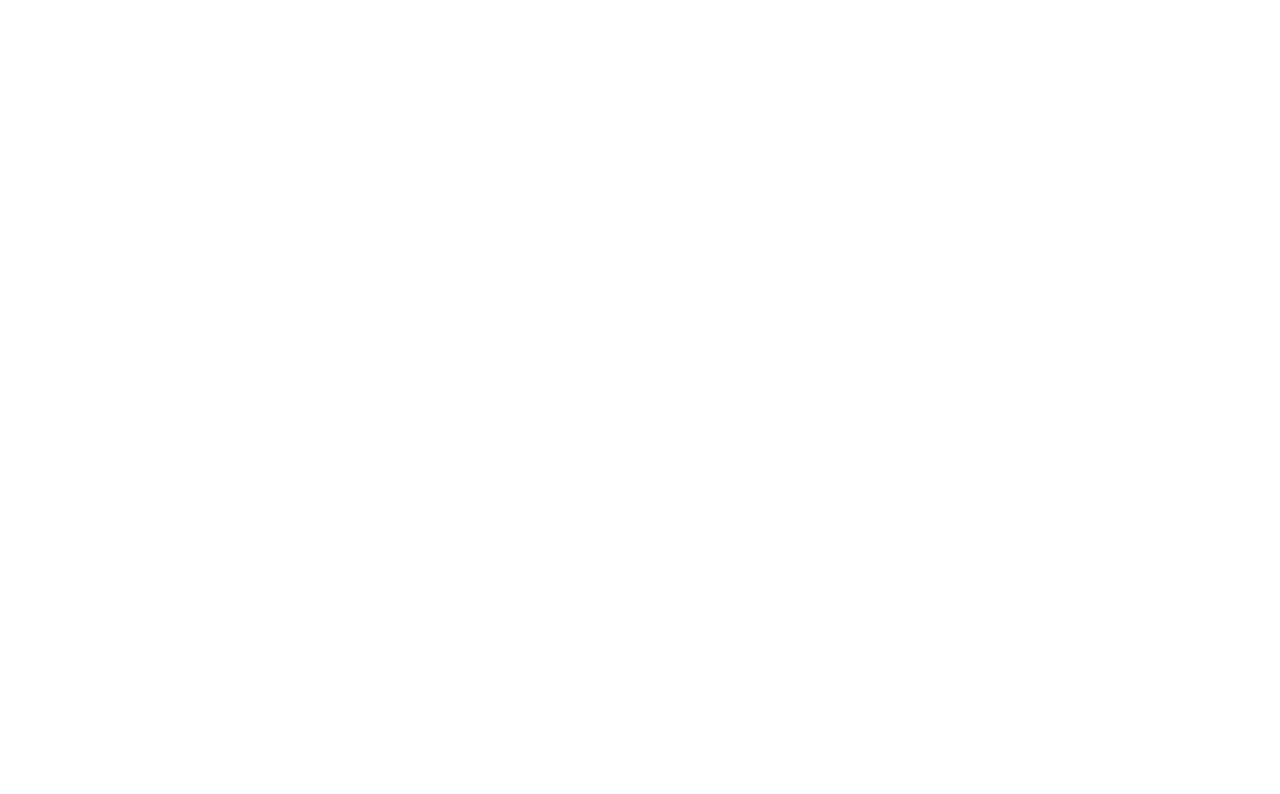
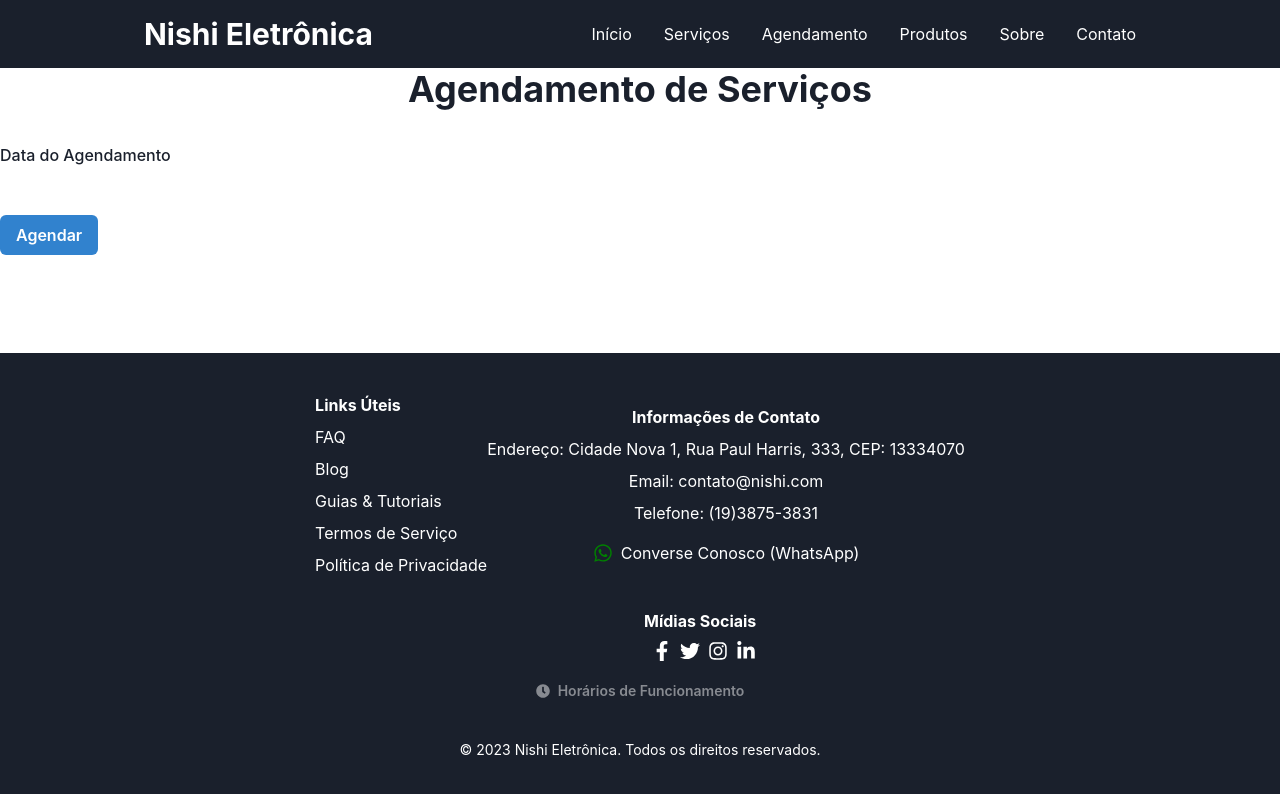
Before and after one commit to Smart624/FrontEnd-PI-4SE, a React (Vite) app: page /agendar in a window 1280 px wide. Before the commit this address had no page. Shown: the top 794 px of the page. Built offline with nearby package versions, Linux system fonts and the light colour scheme.

Commit message:
adicionando o agendar

```diff
--- a/package.json
+++ b/package.json
@@ -20,6 +20,7 @@
     "axios": "^1.5.1",
     "framer-motion": "^10.16.4",
     "react": "^18.2.0",
+    "react-datepicker": "^4.21.0",
     "react-dom": "^18.2.0",
     "react-hook-form": "^7.48.1",
     "react-icons": "^4.11.0",
@@ -27,7 +28,8 @@
     "react-spring": "^9.7.3"
   },
   "devDependencies": {
-    "@types/react": "^18.2.15",
+    "@types/react": "^18.2.37",
+    "@types/react-datepicker": "^4.19.2",
     "@types/react-dom": "^18.2.7",
     "@typescript-eslint/eslint-plugin": "^6.0.0",
     "@typescript-eslint/parser": "^6.0.0",
--- /dev/null
+++ b/src/pages/Scheduling/agendar.tsx
@@ -0,0 +1,76 @@
+import React from 'react';
+import { useForm, SubmitHandler, Controller } from 'react-hook-form';
+import { useNavigate } from 'react-router-dom';
+import {
+    VStack,
+    Box,
+    FormControl,
+    FormLabel,
+    Button,
+    Heading,
+    useToast,
+} from '@chakra-ui/react';
+import DatePicker from 'react-datepicker';
+import 'react-datepicker/dist/react-datepicker.css';
+import Layout from "../../components/Layout";
+
+type FormData = {
+    selectedDate: Date;
+};
+
+const Agendar: React.FC = () => {
+    const { control, handleSubmit, formState: { errors }, reset } = useForm<FormData>();
+    const navigate = useNavigate();
+    const toast = useToast();
+
+    const onSubmit: SubmitHandler<FormData> = (data) => {
+        console.log(data);
+        // Substituir por uma chamada de API para salvar os dados no banco de dados
+        navigate('/agendamento-confirmado');
+        toast({
+            title: "Agendamento realizado com sucesso!",
+            description: "",
+            status: "success",
+            duration: 5000,
+            isClosable: true,
+        });
+        reset();
+    };
+
+    return (
+        <Layout>
+            <VStack>
+                <Heading as="h2" size="xl" mb={6}>
+                    Agendamento de Serviços
+                </Heading>
+                <Box as="form" onSubmit={handleSubmit(onSubmit)} width="full">
+                    {/* ... outros campos de formulário ... */}
+                    <FormControl>
+                        <FormLabel>Data do Agendamento</FormLabel>
+                        <Controller
+                            control={control}
+                            name="selectedDate"
+                            defaultValue={undefined}
+                            render={({ field }: { field: { value: Date; onChange: (date: Date) => void } }) => (
+                                <DatePicker
+                                    selected={field.value}
+                                    onChange={(date: Date) => field.onChange(date)}
+                                    minDate={new Date()}
+                                    dateFormat="dd/MM/yyyy"
+                                />
+                            )}
+                        />
+                        {errors.selectedDate && (
+                            <span>{errors.selectedDate.message}</span>
+                        )}
+                    </FormControl>
+                    <Button type="submit" mt={4} colorScheme="blue">
+                        Agendar
+                    </Button>
+                    </Box>
+            </VStack>
+        </Layout>
+    );
+};
+
+export default Agendar;
--- a/src/routes/index.tsx
+++ b/src/routes/index.tsx
@@ -10,6 +10,7 @@
 import PrivacyPolicy from "../pages/PrivacyPolicy";
 import TermsOfService from "../pages/TermsService";
 import Blog from "../pages/Blog";
+import Agendar from '../pages/Scheduling/agendar';
 
 const RoutesComponent: React.FC = () => (
     <Router>
@@ -25,6 +26,8 @@
             <Route path="/politica-de-privacidade" element={<PrivacyPolicy />} />
             <Route path="/termos-de-servico" element={<TermsOfService />} />
             <Route path="/blog" element={<Blog />} />
+            <Route path="/agendar" element={<Agendar />} />
+
             {/* Outras rotas podem ser adicionadas aqui */}
         </Routes>
     </Router>
```
Also changed, not shown: 1 other file (tests, documents, lock files or other folders).
